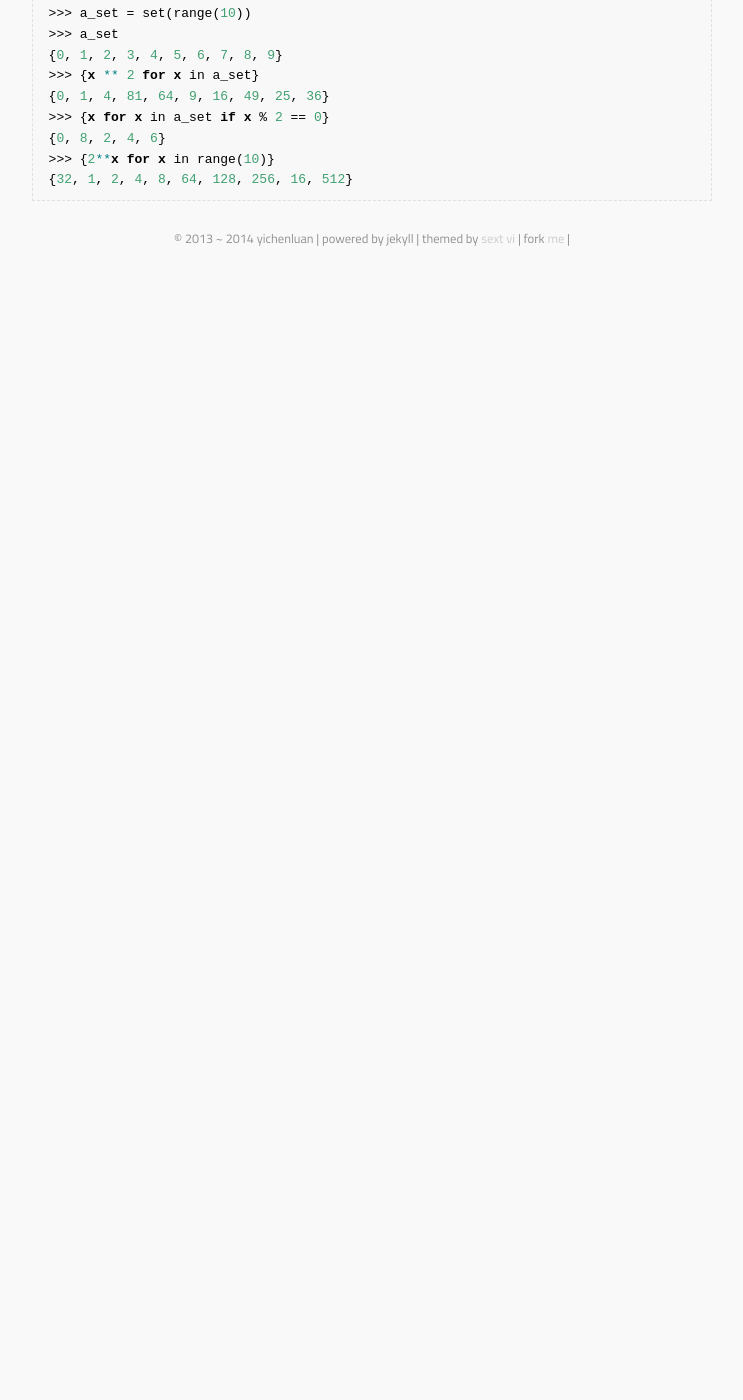
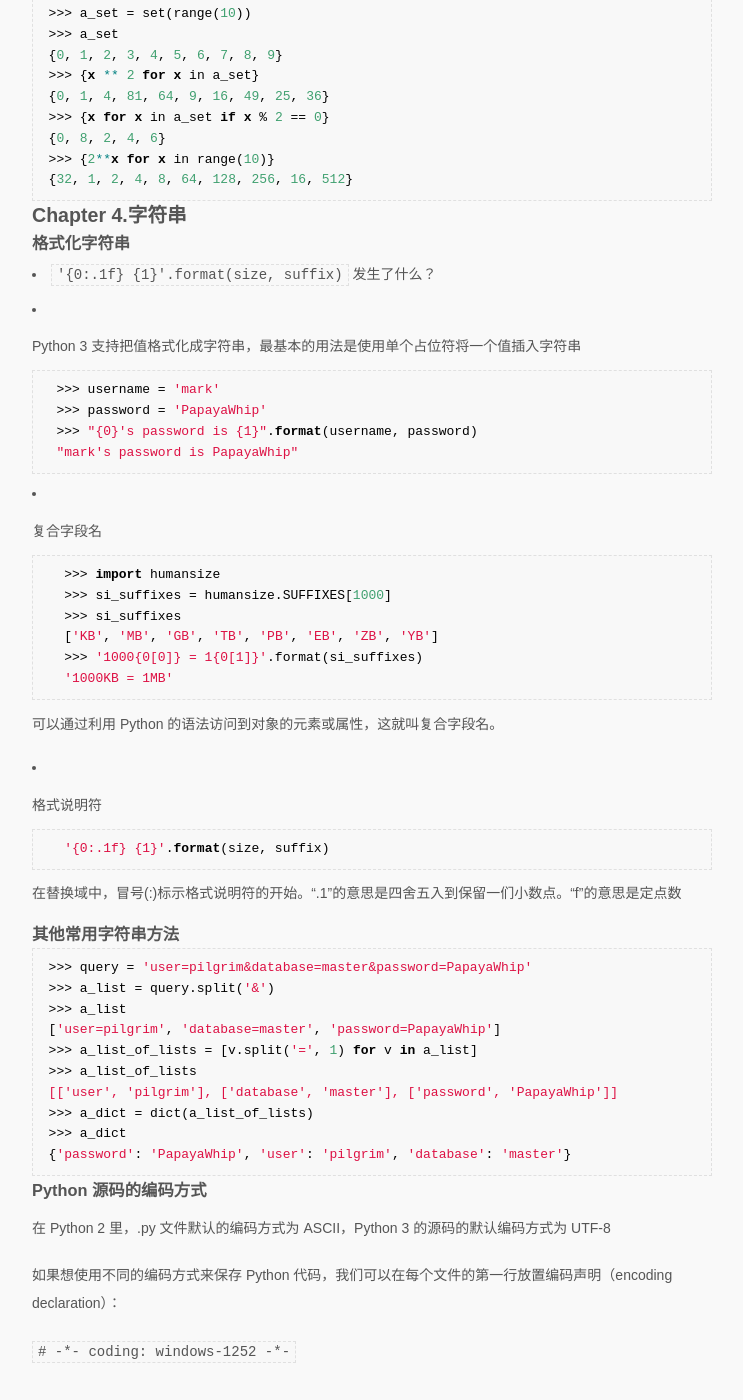
Before and after one commit to yichenluan/yichenluan.github.io, a Jekyll site: the page built from _posts/2014-12-21-diveintopython3.md, in a window 1280 px wide and 1400 px high, scrolled down 6018 px. Shown: the whole window, without its empty margins (268-1011 px from the left). Built offline with Jekyll 4.4.1, drawn with Linux system fonts in a browser that asks for light colours; some web fonts are replaced; Markdown is read by kramdown in place of the engine named in the settings; comment, search, counter and statistics services are not loaded; before the commit the page ends 6279 px from its top, so only the background shows below that.

Commit message:
add chapter 4

````diff
--- a/_posts/2014-12-21-diveintopython3.md
+++ b/_posts/2014-12-21-diveintopython3.md
@@ -304,3 +304,63 @@ if __name__ == '__main__':
 >>> {2**x for x in range(10)}
 {32, 1, 2, 4, 8, 64, 128, 256, 16, 512}
 ```
+
+
+##Chapter 4.字符串
+
+###格式化字符串
+
+-  `'{0:.1f} {1}'.format(size, suffix)` 发生了什么？
+-  Python 3 支持把值格式化成字符串，最基本的用法是使用单个占位符将一个值插入字符串
+
+	```
+	>>> username = 'mark'
+	>>> password = 'PapayaWhip'
+	>>> "{0}'s password is {1}".format(username, password)
+	"mark's password is PapayaWhip"
+	```
+
+- 复合字段名
+
+	```
+	>>> import humansize
+	>>> si_suffixes = humansize.SUFFIXES[1000]
+	>>> si_suffixes
+	['KB', 'MB', 'GB', 'TB', 'PB', 'EB', 'ZB', 'YB']
+	>>> '1000{0[0]} = 1{0[1]}'.format(si_suffixes)
+	'1000KB = 1MB'
+	```
+
+	可以通过利用 Python 的语法访问到对象的元素或属性，这就叫复合字段名。
+
+- 格式说明符
+
+	```
+	'{0:.1f} {1}'.format(size, suffix)
+	```
+
+	在替换域中，冒号(:)标示格式说明符的开始。“.1”的意思是四舍五入到保留一们小数点。“f”的意思是定点数
+
+###其他常用字符串方法
+
+```
+>>> query = 'user=pilgrim&database=master&password=PapayaWhip'
+>>> a_list = query.split('&')
+>>> a_list
+['user=pilgrim', 'database=master', 'password=PapayaWhip']
+>>> a_list_of_lists = [v.split('=', 1) for v in a_list]
+>>> a_list_of_lists
+[['user', 'pilgrim'], ['database', 'master'], ['password', 'PapayaWhip']]
+>>> a_dict = dict(a_list_of_lists)
+>>> a_dict
+{'password': 'PapayaWhip', 'user': 'pilgrim', 'database': 'master'}
+```
+
+
+###Python 源码的编码方式
+
+在 Python 2 里，.py 文件默认的编码方式为 ASCII，Python 3 的源码的默认编码方式为 UTF-8
+
+如果想使用不同的编码方式来保存 Python 代码，我们可以在每个文件的第一行放置编码声明（encoding declaration）：
+
+`# -*- coding: windows-1252 -*-`
````
